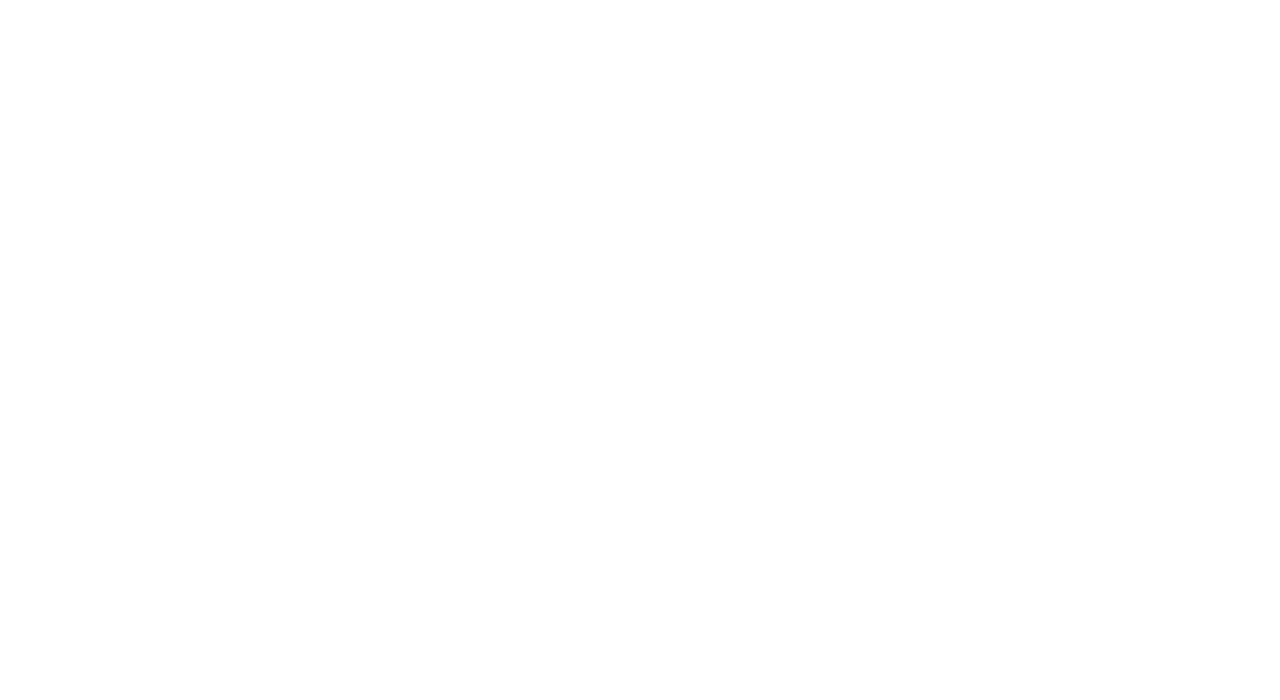
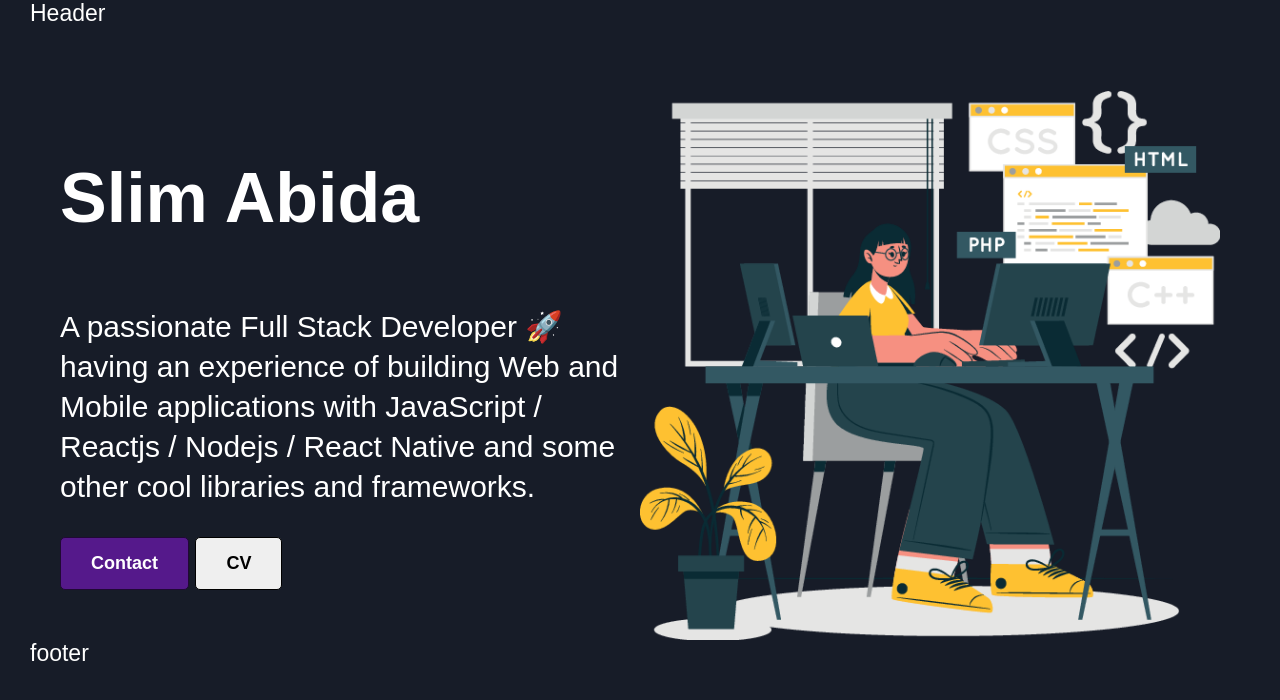
Before and after one commit to Slim-coder20/PortfolioSass, a plain HTML site: page index.html in a window 1280 px wide. Drawn offline with Linux system fonts and the light colour scheme.

```diff
--- a/index.html
+++ b/index.html
@@ -6,5 +6,30 @@
     <link rel="stylesheet" href="./styles/css/main.css" />
     <title>Portfolio</title>
   </head>
-  <body></body>
+  <body>
+    <header class="header-website">Header</header>
+    <main>
+      <section class="section-display left-content">
+        <article class="text-content">
+          <h1 class="title">Slim Abida</h1>
+          <p class="paragraph">
+            A passionate Full Stack Developer 🚀 having an experience of
+            building Web and Mobile applications with JavaScript / Reactjs /
+            Nodejs / React Native and some other cool libraries and frameworks.
+          </p>
+
+          <div class="socials"></div>
+          <div class="action-div">
+            <button class="btn btn-primary">Contact</button>
+            <button class="btn">CV</button>
+          </div>
+        </article>
+        <div class="illustration">
+          <img src="./img/presentation.png" alt="presentation slim" />
+        </div>
+      </section>
+    </main>
+
+    <footer>footer</footer>
+  </body>
 </html>
--- /dev/null
+++ b/styles/sass/_buttons.scss
@@ -0,0 +1,27 @@
+@function darkenBorder($color){
+    @return darken($color, 20%);
+}
+
+
+.btn{
+    padding: 15px 30px;
+    border: none;
+    border-radius: 5px;
+    cursor: pointer;
+    font-size: 18px;
+    font-weight: bold;
+    border: 1px solid;
+
+    &:hover{
+        transform:translateY(-10px);
+    }
+
+
+
+    &.btn-primary{
+        background-color: $primary;
+        color: $white;
+        border-color: darkenBorder($primary);
+
+    }
+}
--- /dev/null
+++ b/styles/sass/_components.scss
@@ -0,0 +1,32 @@
+.section-display{
+    display: flex;
+    .text-content{
+        flex: 1;
+        .title{
+            font-size: 70px;
+            line-height: 1.1;
+            font-weight:700;
+        }
+        .paragraph{
+            font-size: 30px;
+            line-height:40px;
+
+
+
+
+        }
+
+    }
+
+    .illustration{
+        flex: 1;
+        img{
+            max-width: 100%;
+            display: block;
+            margin: auto;
+        }
+    }
+
+
+
+}
--- /dev/null
+++ b/styles/sass/_layout.scss
@@ -0,0 +1,16 @@
+body{
+    background-color: $dark;
+    color: $white;
+    margin:0 30px;
+}
+
+main{
+    margin:0 30px;
+}
+
+.header-website{
+
+    height: 75px;
+    margin-bottom: 15px;
+
+}
--- /dev/null
+++ b/styles/sass/_typography.scss
@@ -0,0 +1,3 @@
+body{
+    font: 23px Montserrat, sans-serif;
+}
--- /dev/null
+++ b/styles/sass/_variables.scss
@@ -0,0 +1,8 @@
+$primary : #55198b;
+$secondary: #aaa5ff;
+$accent: #fec131;
+$gray : #868e96;
+$lightgray: #f3efef;
+$dark: #171c28;
+$white: #ffffff;
+$test: #b55a5a;
--- a/styles/sass/main.scss
+++ b/styles/sass/main.scss
@@ -0,0 +1,5 @@
+@import "variables";
+@import "typography";
+@import "layout";
+@import "components";
+@import"buttons";
```
Also changed, not shown: img/competenves.png (added), img/presentation.png (added), styles/css/main.css, 1 other file.
